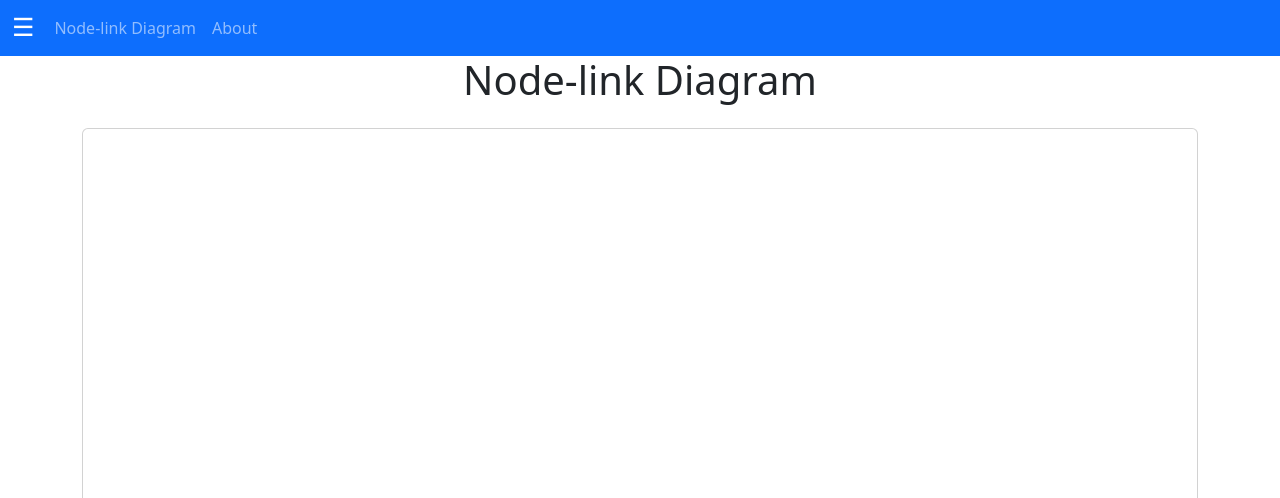
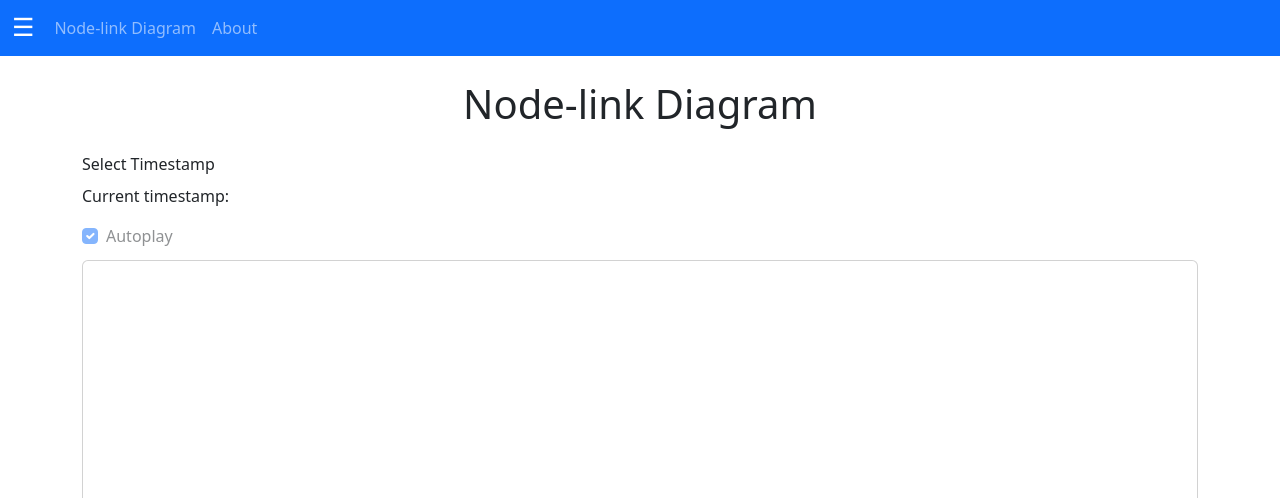
Before and after one commit to mjovanc/improving-animated-node-link-diagrams-scented-widgets, a Flask app: page /node_link in a window 1280 px wide. Shown: the top 498 px of the page. Run offline with Flask 3, Linux system fonts and the light colour scheme; some libraries are stand-ins or nearby versions.

Commit message:
Updating the design

```diff
--- a/src/views/static/css/style.css
+++ b/src/views/static/css/style.css
@@ -47,3 +47,8 @@
     font-size: 36px;
     margin-left: 50px;
 }
+
+.form-check {
+    margin-left: 12px;
+    padding-bottom: 10px;
+}
--- a/src/views/static/js/node_link.js
+++ b/src/views/static/js/node_link.js
@@ -4,7 +4,21 @@ const svg = d3.select("#my_dataviz"),
     height = +svg.attr("height");
 
 function updateVisualization(nodes, links, times) {
+    const currentTimeText = d3.select("#current-time");
+    const autoplayCheckbox = d3.select("#autoplayChecked");
+
+    autoplayCheckbox.node().removeAttribute("disabled");
+
     let currentTimeIndex = 0;
+    let isAutoplayEnabled = true;
+
+    currentTimeText.text("Current timestamp: " + currentTimeIndex);
+    // Add event listener to the autoplay checkbox
+    autoplayCheckbox.on("change", function() {
+        isAutoplayEnabled = this.checked; // Update autoplay state based on checkbox value
+        console.log("Autoplay enabled: " + isAutoplayEnabled);
+    });
+
     console.log("times.length = " + times.length);
     console.log("times = " + times);
     console.log("Original nodes:", nodes);
@@ -16,6 +30,8 @@ function updateVisualization(nodes, links, times) {
         .attr("max", times.length - 1) // Adjusted to match the index range
         .attr("step", 1)
         .attr("value", 0) // initial value
+        .attr("class", "form-range")
+        .attr("id", "select-time")
         .on("input", function() {
             currentTimeIndex = +this.value;
             console.log("currentTimeIndex = " + currentTimeIndex);
@@ -38,6 +54,7 @@ function updateVisualization(nodes, links, times) {
 
         // Redraw nodes, links, and labels
         redraw(filteredNodes, filteredLinks);
+        currentTimeText.text("Current timestamp: " + currentTimeIndex);
     }
 
 
--- a/src/views/templates/node_link.html
+++ b/src/views/templates/node_link.html
@@ -6,11 +6,20 @@
 <div class="container">
     <div class="row">
         <div class="col text-center">
-            <h1 class="mb-4">Node-link Diagram</h1>
+            <h1 class="mb-4 mt-4">Node-link Diagram</h1>
         </div>
     </div>
     <div class="row">
-        <div id="scrubber"></div>
+        <div id="scrubber">
+            <label for="select-time" class="form-label">Select Timestamp</label>
+        </div>
+        <p id="current-time">Current timestamp: </p>
+        <div class="form-check">
+          <input class="form-check-input" type="checkbox" value="" id="autoplayChecked" checked disabled>
+          <label class="form-check-label" for="autoplayChecked">
+            Autoplay
+          </label>
+        </div>
         <div class="col text-center">
             <div class="card p-4">
                 <svg width="1000" height="1000" id="my_dataviz">
```
Also changed, not shown: 2 other files.
